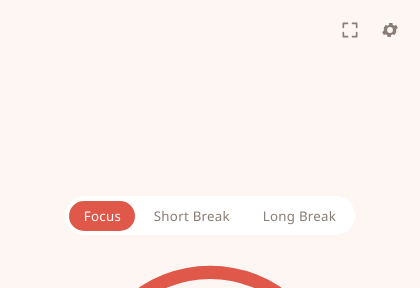
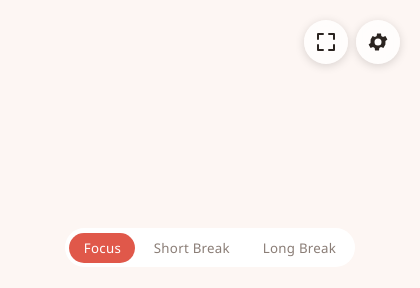
Before and after one commit to marusako/kugiri-timer, an Electron app: page src/index.html in a window 420 px wide. Shown: the top 288 px of the page. Drawn offline with Linux system fonts and the light colour scheme; no server answers.

Commit message:
Make the top-right buttons easier to see
The full screen and settings buttons now have a frosted round background,
use the main text color and are larger (44px). They sit 20px from the
corner. The top 64px of the window is reserved for them so the timer card
never slides under the buttons; the scale is computed from the remaining
height.

Co-Authored-By: Claude Opus 5.5 <noreply@anthropic.com>

```diff
--- a/src/style.css
+++ b/src/style.css
@@ -43,6 +43,8 @@ body {
   font-family: 'Segoe UI', 'Yu Gothic UI', 'Malgun Gothic', system-ui, sans-serif;
   display: grid;
   place-items: center;
+  /* 上の 64px は右上のボタン (.top-actions) の場所。タイマーは残りの真ん中に置き、ボタンと重ならないようにする */
+  padding-top: 64px;
   user-select: none;
 }
 
@@ -115,12 +117,13 @@ h2, h3 { margin: 0; font-weight: 600; }
 
 /* ---- タイマー ----
    画面の大きさに合わせて、タイマー全体 (文字も含む) を同じ倍率で拡大・縮小する。
-   --u は「標準のウィンドウ (中身が約 410×600) での 1px」が、今の画面で何 px になるか。
+   --u は「標準のウィンドウでの 1px」が、今の画面で何 px になるか。
    幅と高さの狭いほうに合わせるので、縦長でも横長でも画面からはみ出さない。
+   高さは、上のボタンの場所 (64px) と下の余白 (16px) を除いた中に、タイマー (統計の行まで含めて約 500px) と少しの余白 (520) が収まるように決める。
    基準の幅 410 は、いちばん幅を取るボタンの並び (韓国語の「일시정지」表示時で約 330px) が、
    幅 320px (小さめのスマホ) まで 1 行に収まるように決めている */
 .app {
-  --u: min(100vw / 410, 100vh / 600);
+  --u: min(100vw / 410, (100vh - 80px) / 520);
   width: calc(100% - 32px);
   max-width: calc(380 * var(--u));
   padding: calc(28 * var(--u)) calc(16 * var(--u));
@@ -186,7 +189,18 @@ button:focus-visible, input:focus-visible { outline: 2px solid var(--accent); ou
 .icon-button:hover { color: var(--text); background: color-mix(in srgb, var(--surface) 70%, transparent); }
 .icon-button svg { width: 20px; height: 20px; fill: currentColor; stroke: currentColor; stroke-width: 0; }
 #close-settings svg { fill: none; stroke-width: 2; stroke-linecap: round; }
-.top-actions { position: fixed; top: 12px; right: 12px; display: flex; gap: 4px; }
+/* 右上の全画面・設定ボタン。どんな壁紙の上でも見つけやすいよう、すりガラスの丸い背景と通常の文字色にする */
+.top-actions { position: fixed; top: 20px; right: 20px; z-index: 1; display: flex; gap: 8px; }
+.top-actions .icon-button {
+  width: 44px;
+  height: 44px;
+  color: var(--text);
+  background: color-mix(in srgb, var(--surface) 75%, transparent);
+  backdrop-filter: blur(12px);
+  box-shadow: 0 2px 10px rgba(0, 0, 0, 0.15);
+}
+.top-actions .icon-button:hover { background: var(--surface); }
+.top-actions .icon-button svg { width: 24px; height: 24px; }
 /* 全画面ボタンの図は、線で描く。全画面のときは「内向きの角」、普段は「外向きの角」を出す */
 #toggle-fullscreen svg { fill: none; stroke-width: 2; stroke-linecap: round; stroke-linejoin: round; }
 #toggle-fullscreen .icon-exit,
```
Also changed, not shown: ROADMAP.md (+4 -3 lines).
